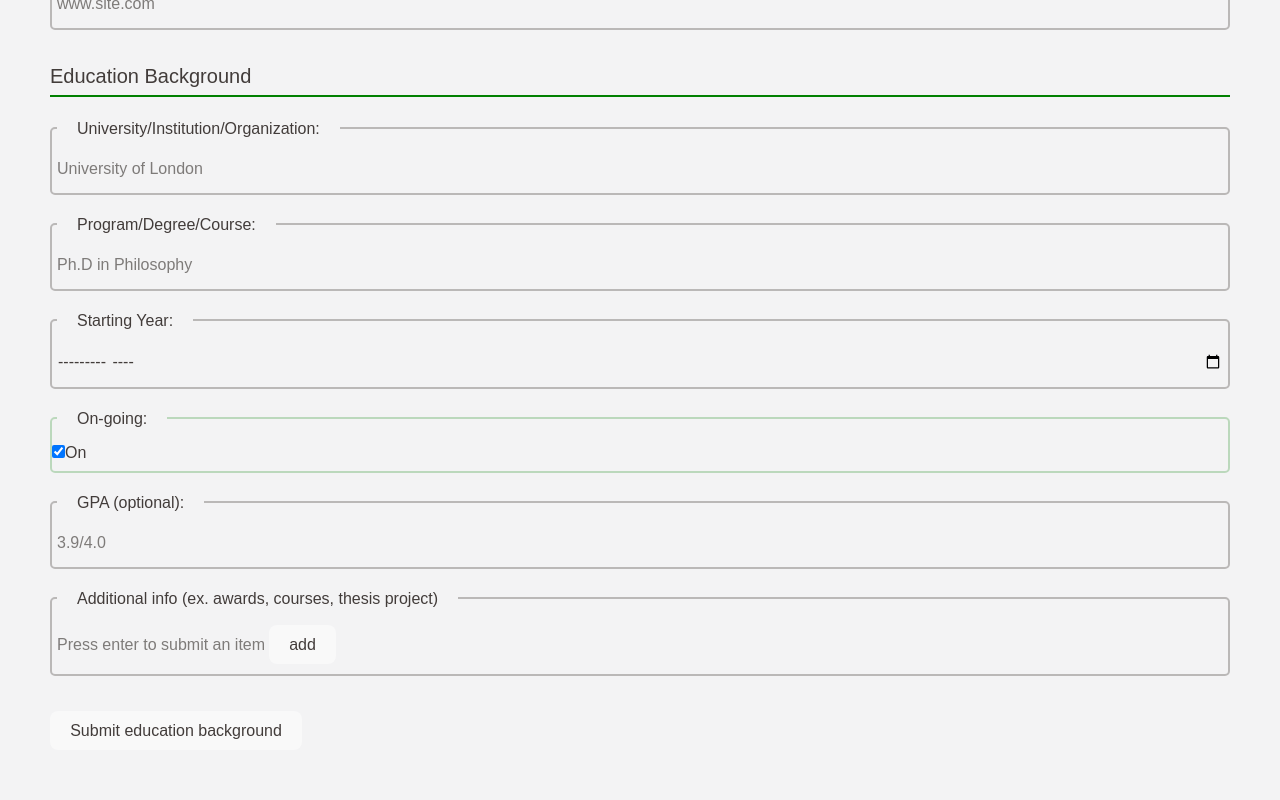
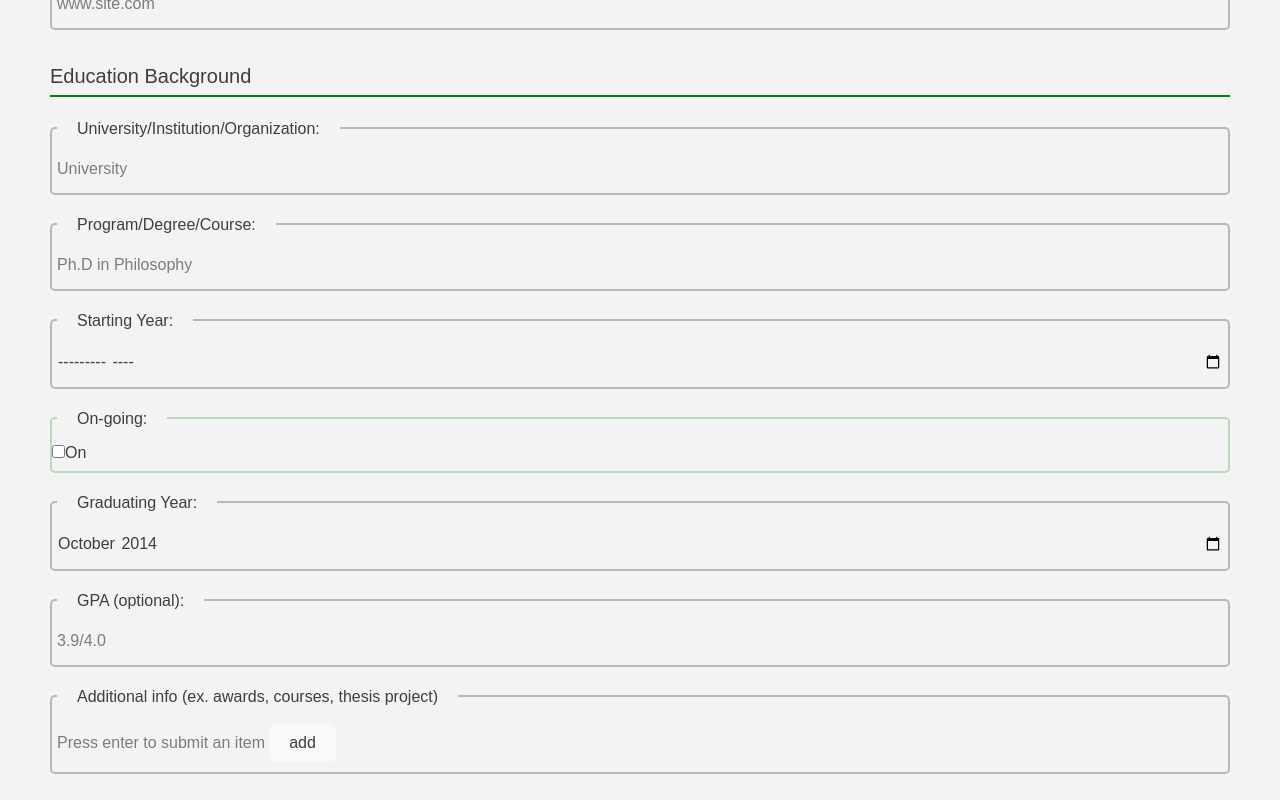
Before and after one commit to ISIKALU01/CV-application, a React (Vite) app: page / in a window 1280 px wide. Both pictures are taken after a click on the checkbox "On". Built offline with nearby package versions, Linux system fonts and the light colour scheme.

Commit message:
add onChange handlers to educInfo input fields

```diff
--- a/src/components/Editors/EducationInfo.jsx
+++ b/src/components/Editors/EducationInfo.jsx
@@ -16,15 +16,25 @@ function EducationInfo(props){
         currentInfoItem: '',
       };
 
-      const [educInfo, setEducInfo] = useState(
-        JSON.parse(localStorage.getItem('cvEducationInfo')) || emptyState,
-      );
+    const [educInfo, setEducInfo] = useState(
+      JSON.parse(localStorage.getItem('cvEducationInfo')) || emptyState,
+    );
 
     console.log(data.length)
 
     useEffect(() => {
         localStorage.setItem('cvEducationInfo', JSON.stringify(educInfo));
       }, [educInfo]);
+
+    const handleChange = (e) => {
+      const { name, value, type, checked} = e.target;
+      console.log(name, value, type, checked)
+
+      setEducInfo((prevInfo) => ({
+        ...prevInfo,
+        [name]: type === 'checkbox' ? checked : value,
+      }));
+    };
 
     return (
         <form
@@ -40,7 +50,9 @@ function EducationInfo(props){
                 type="text"
                 name="institution"
                 className="form-input form-input__education-institution"
-                placeholder="University of London"
+                placeholder="University"
+                value={educInfo.institution}
+                onChange={handleChange}
                 required
               />
             </label>
@@ -51,6 +63,8 @@ function EducationInfo(props){
                 name="degreeProgram"
                 className="form-input form-input__degree-program"
                 placeholder="Ph.D in Philosophy"
+                value={educInfo.degreeProgram}
+                onChange={handleChange}
                 required
               />
             </label>
@@ -61,6 +75,8 @@ function EducationInfo(props){
                 name="startingYear"
                 className="form-input form-input__starting-year"
                 min="1900-01"
+                value={educInfo.startingYear}
+                onChange={handleChange}
                 required
               />
             </label>
@@ -72,6 +88,8 @@ function EducationInfo(props){
                   type="checkbox"
                   name="onGoing"
                   id="ongoingSwitchEduc"
+                  onChange={handleChange}
+                  checked={educInfo.onGoing}
                 />
                 <label
                   aria-hidden="true"
@@ -91,6 +109,8 @@ function EducationInfo(props){
                   name="graduatingYear"
                   className="form-input form-input__graduating-year"
                   min="1900-01"
+                  value={educInfo.graduatingYear || '2014-10'}
+                  onChange={handleChange}
                 />
               </label>
             )}
@@ -101,6 +121,8 @@ function EducationInfo(props){
                 name="gpa"
                 className="form-input form-input__gpa"
                 placeholder="3.9/4.0"
+                value={educInfo.gpa}
+                onChange={handleChange}
               />
             </label>
 
@@ -116,11 +138,10 @@ function EducationInfo(props){
                   name="currentInfoItem"
                   className="form-input form-input__addl-info-item form-input__items"
                   placeholder="Press enter to submit an item..."
+                  value={educInfo.currentInfoItem}
+                  onChange={handleChange}
                 />
-                <button
-                  type="button"
-                  className="btn btn__submit-item material-symbols-outlined"
-                >
+                <button type="button" className="btn btn__submit-item material-symbols-outlined">
                   add
                 </button>
               </div>
```
